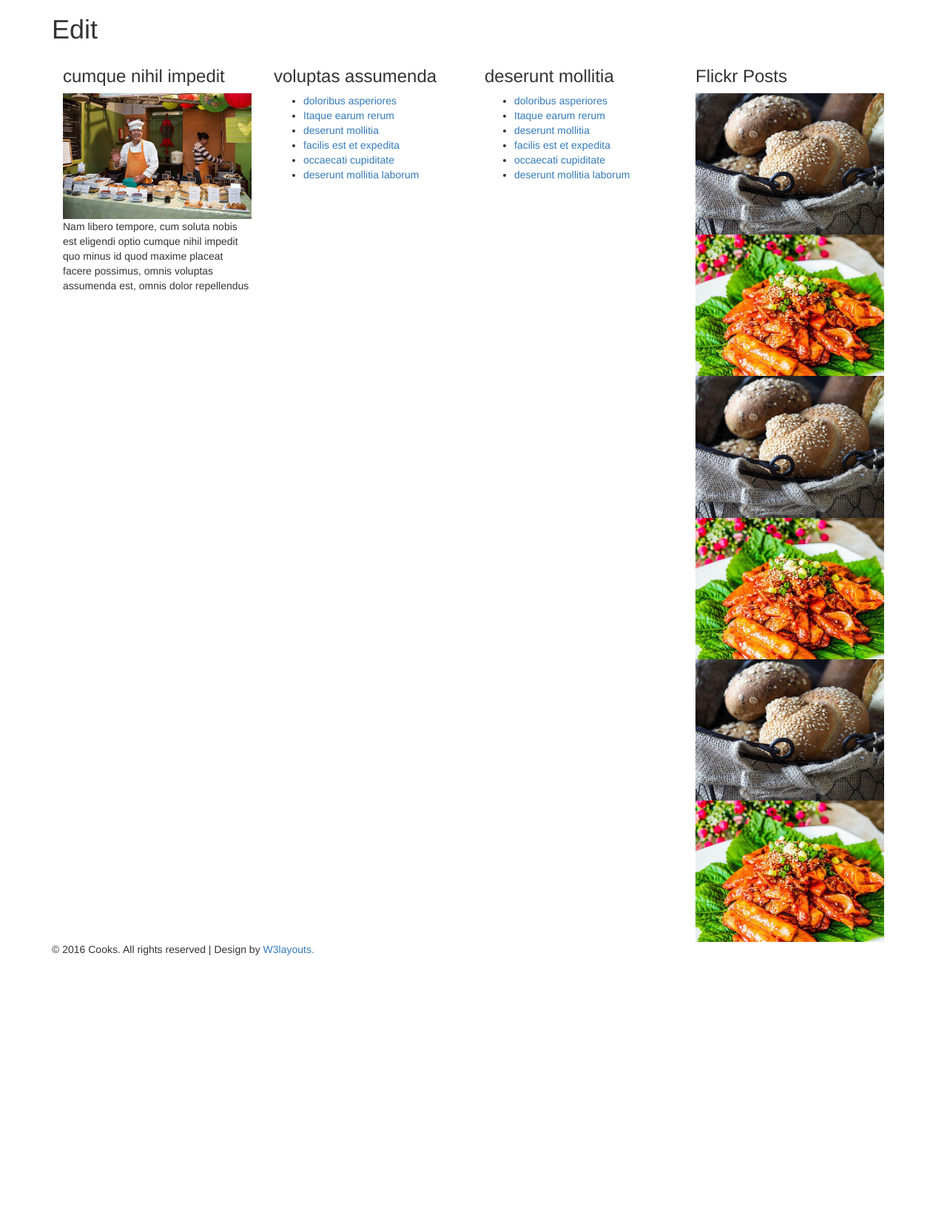
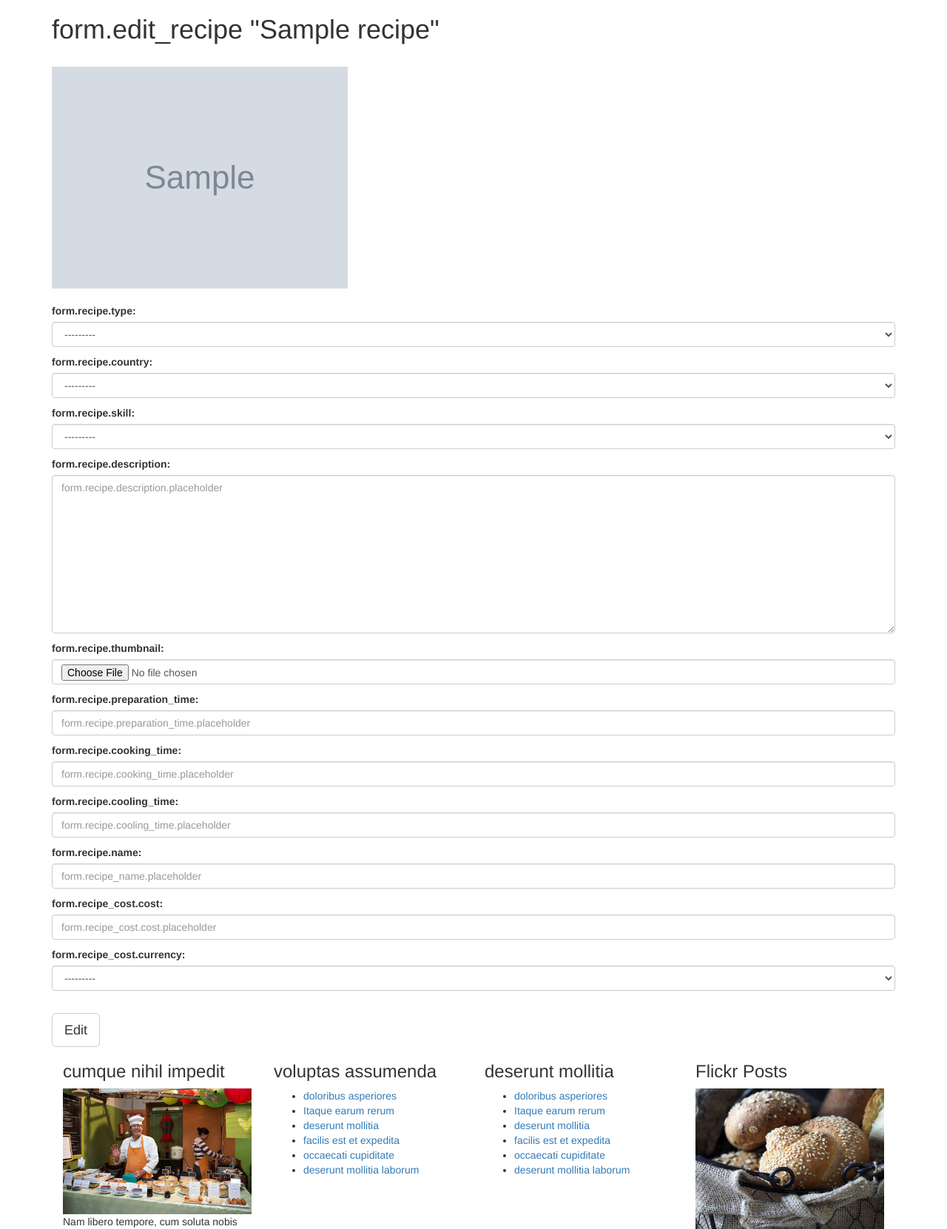
Before and after one commit to vmullet/MasterCook, a Django app: template recipes/templates/recipes/recipe_edit.html in a window 1280 px wide. Shown: the part 72-1733 px from the top of the page at 74% size. Before the commit the page ends 1363 px from the top, so only its background shows below. Run offline with Django 3.2, Linux system fonts and the light colour scheme; the template is opened without the code that fills it: values that come from a table or form of the project are taken from there, others are empty; tables that the repository leaves empty hold one stand-in row (values such as "Sample post"); grey boxes marked "Sample" are stand-in pictures; some libraries are stand-ins or nearby versions.

Commit message:
Fix edit form and added translations

```diff
--- a/mastercook/settings.py
+++ b/mastercook/settings.py
@@ -109,7 +109,7 @@
 # Internationalization
 # https://docs.djangoproject.com/en/2.0/topics/i18n/
 
-LANGUAGE_CODE = 'fr'
+LANGUAGE_CODE = 'en-US'
 
 LANGUAGES = [
     ('en', 'English'),
--- a/recipes/forms.py
+++ b/recipes/forms.py
@@ -71,8 +71,29 @@
         ]
 
 
+class RecipeEditForm(RecipeCreateForm):
+    thumbnail = forms.ImageField(label=_('form.recipe.thumbnail'), widget=forms.FileInput(
+        attrs={
+            'class': 'form-control',
+        }
+    ), required=False)
+
+    class Meta:
+        model = Recipe
+        fields = [
+            'recipe_type',
+            'recipe_origin',
+            'recipe_skill',
+            'description',
+            'thumbnail',
+            'preparation_time',
+            'cooking_time',
+            'cooling_time'
+        ]
+
+
 class RecipeCostForm(forms.ModelForm):
-    cost = forms.FloatField(label=_('form.recipe_cost.cost'), widget=forms.NumberInput(
+    cost = forms.IntegerField(label=_('form.recipe_cost.cost'), widget=forms.NumberInput(
         attrs={
             'class': 'form-control',
             'placeholder': _("form.recipe_cost.cost.placeholder"),
--- a/recipes/models.py
+++ b/recipes/models.py
@@ -31,7 +31,7 @@
 
 
 class RecipeCost(models.Model):
-    cost = models.FloatField(default=0.0)
+    cost = models.IntegerField(default=0)
     currency = models.ForeignKey(Currency, on_delete=models.CASCADE)
 
     def __str__(self):
--- a/recipes/templates/recipes/recipe_edit.html
+++ b/recipes/templates/recipes/recipe_edit.html
@@ -15,5 +15,18 @@
 {% endblock %}
 
 {% block content %}
-    <h1>Edit</h1>
+    <h1 class="title wow fadeInLeftBig" data-wow-duration="1000ms" data-wow-delay="300ms">{% trans 'form.edit_recipe' %} "{{ recipe.name }}"</h1>
+    <br>
+    <img src="{{ recipe.thumbnail.url }}" />
+    <br>
+    <br>
+    <div class="wow fadeInUp" data-wow-duration="1000ms" data-wow-delay="300ms">
+        <form class="site-form" action="{% url 'recipes:edit' recipe_slug=recipe.slug %}" method="post" enctype="multipart/form-data">
+            {% csrf_token %}
+            {{ edit_recipe_form.as_p }}
+            {{ cost_form.as_p }}
+            <br>
+            <button type="submit" class="btn btn-default btn-lg">Edit</button>
+        </form>
+    </div>
 {% endblock %}
```
Also changed, not shown: recipes/views.py (+20 -3 lines), locale/en/LC_MESSAGES/django.po, locale/fr/LC_MESSAGES/django.po, media/images/recipes/1.jpg (added), media/images/recipes/2.jpg (added), media/images/recipes/2.png (added), media/images/recipes/2_nTLF3Ou.jpg (added), media/images/recipes/7.jpg (added), media/images/recipes/7_CoBznL4.jpg (added), media/images/recipes/7_D790TfQ.jpg (added), media/images/recipes/7_RKKXIFc.jpg (added), media/images/recipes/8_j700EcK.jpg (added), recipes/migrations/0008_auto_20180625_1735.py (added).
